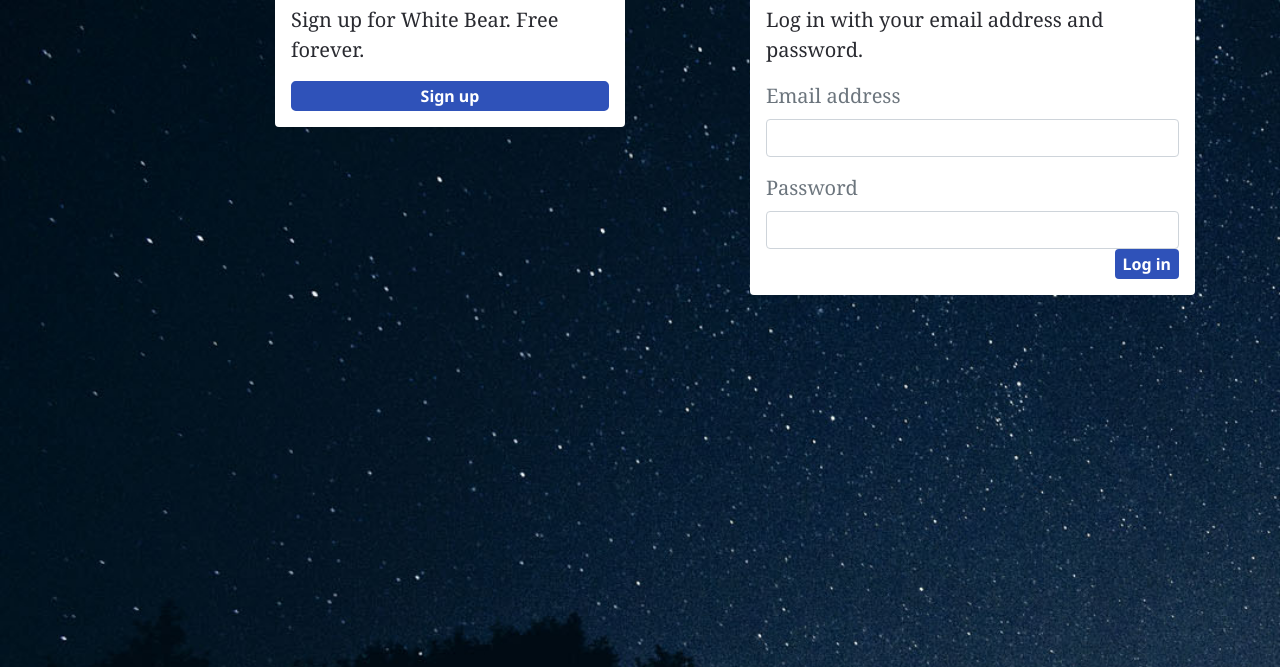
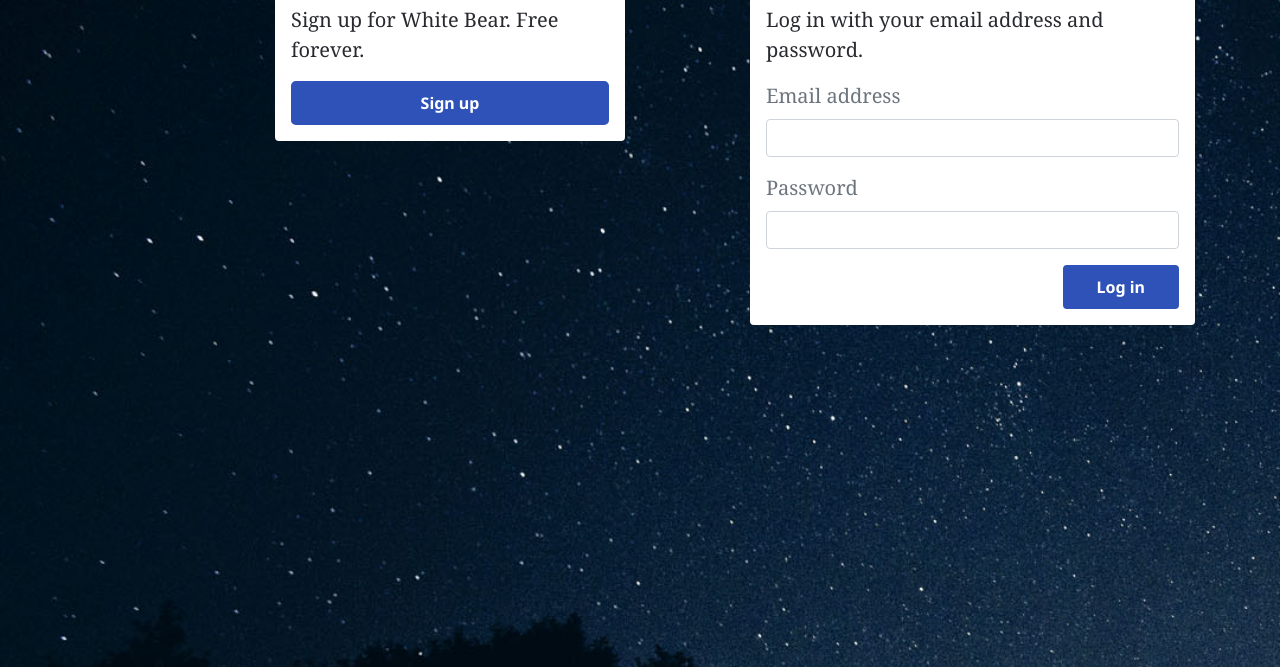
Before and after one commit to jpilapil/white-bear, a plain HTML site: page index.html in a window 1280 px wide. Shown: the part 133-800 px from the top of the page. Drawn offline with nearby package versions, Linux system fonts and the light colour scheme.

Commit message:
temporary fix for landing page margin and padding issues

```diff
--- a/index.html
+++ b/index.html
@@ -32,7 +32,7 @@
                      <p class="card-text-landing mb-6">
                         Sign up for White Bear. Free forever.
                      </p>
-                     <button id="sign-up-button" type="button" class="btn btn-success btn-lg btn-block btn-md py-2 px-6">Sign up</button>
+                     <button id="sign-up-button" type="button" class="btn btn-success btn-lg btn-block btn-lg landing-button">Sign up</button>
                      <!-- second login card -->
                      <div id="sign-up-card2">
                         <p class="card-text-landing sign-up-text  mb-6">
@@ -52,7 +52,7 @@
                                  class="form-control input-outline"
                                  id="exampleInputPassword1"
                                  />
-                              <button type="button" class="btn btn-success btn-lg btn-block btn-md mt-5 py-2 px-6" >Let's go!</button>
+                              <button type="button" class="btn btn-success btn-lg btn-block btn-lg landing-button" >Let's go!</button>
                      </div>
                   </div>
 
@@ -85,7 +85,7 @@
 
                            />
                         </div>
-                        <div class="form-group mb-5">
+                        <div class="form-group">
                            <label class="text-muted" for="exampleInputPassword1">Password</label>
                            <input
                               type="password"
@@ -95,7 +95,7 @@
 
                            />
 
-                           <button type="button" class="btn btn-success bt-lg  float-right">Log in</button>
+                           <button type="button" class="btn btn-success bt-lg  float-right landing-button">Log in</button>
 
                      </form>
                   </div>
--- a/style/style.scss
+++ b/style/style.scss
@@ -80,3 +80,12 @@ h1 {
 #inside-card {
    padding: 16px;
 }
+
+// fixes button issue on login page
+.landing-button {
+   margin-top: 1rem;
+   padding-left: 2rem;
+   padding-right: 2rem;
+   padding-top: 0.5rem;
+   padding-bottom: 0.5rem;
+}
```
Also changed, not shown: style/dist.css, 1 other file.
